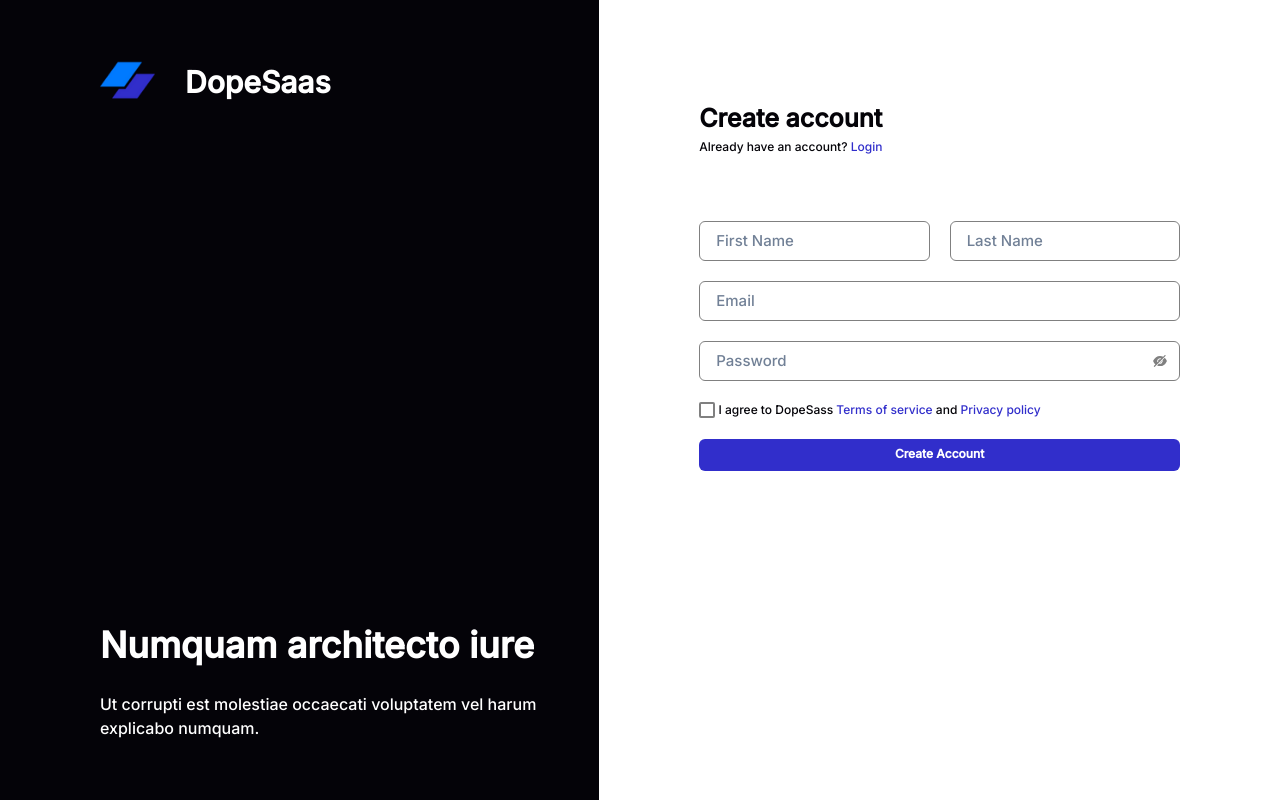
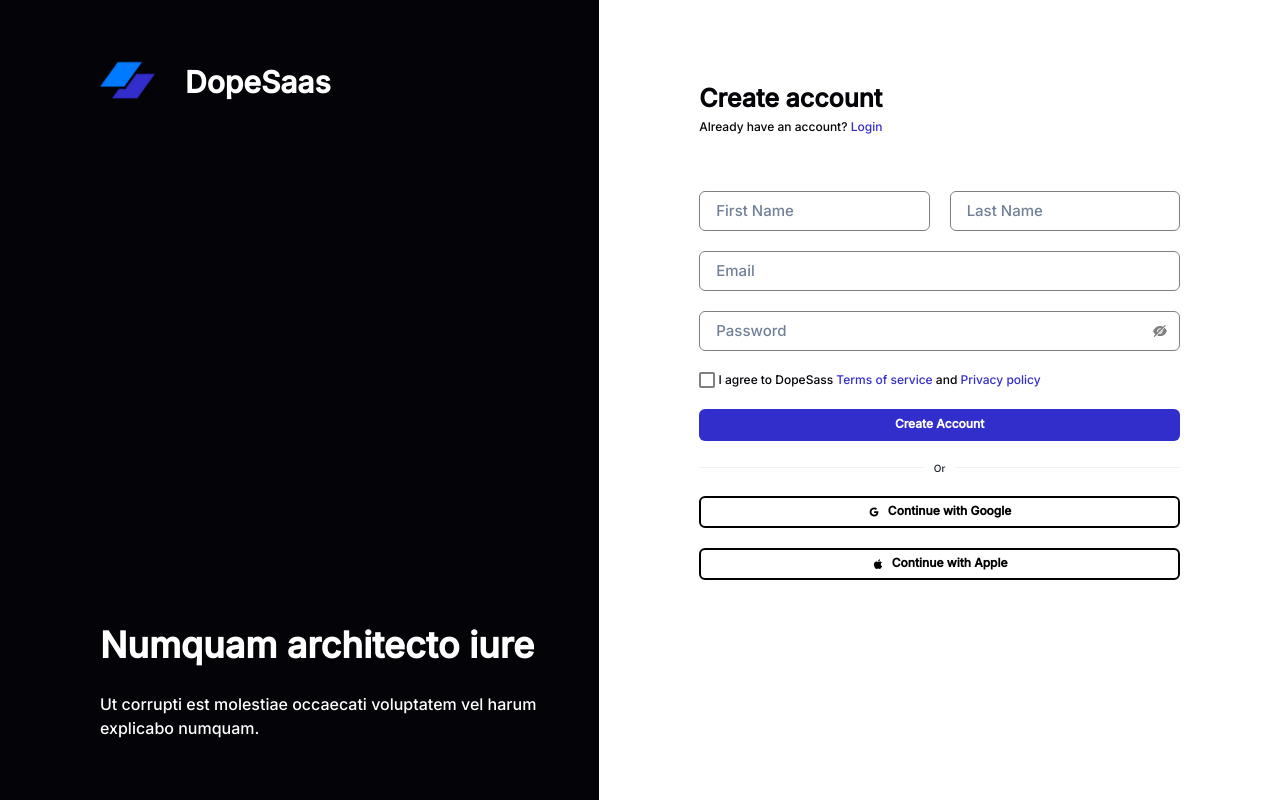
Before and after one commit to ProsperChihimba/authentication-screens, a React (Create React App) app: page / in a window 1280 px wide. Built offline with nearby package versions, Linux system fonts and the light colour scheme.

Commit message:
Update: finish up create account form design

```diff
--- a/src/components/main/index.jsx
+++ b/src/components/main/index.jsx
@@ -1,13 +1,13 @@
 import React from 'react'
-import { Flex, Box, Text, Input, InputGroup, InputRightElement, Checkbox, Button } from '@chakra-ui/react'
-import { AiFillEyeInvisible } from "react-icons/ai";
+import { Flex, Box, Text, Input, InputGroup, InputRightElement, Checkbox, Button, Divider  } from '@chakra-ui/react'
+import { AiFillEyeInvisible, AiFillApple, AiOutlineGoogle } from "react-icons/ai";
 import RightSide from '../rightSide'
 
 const Main = () => {
     return (
         <Flex>
             <RightSide />
-            <Box p='100px' fontFamily='Inter'>
+            <Box pr='100px' pl='100px' pt='80px' fontFamily='Inter'>
                 <Text
                     as='b'
                     color='#040308'
@@ -17,7 +17,7 @@ const Main = () => {
                 >
                     Create account
                 </Text>
-                <Flex mb='65px'>
+                <Flex mb='55px'>
                     <Text
                         color='#040308'
                         fontSize='12px'
@@ -96,7 +96,17 @@ const Main = () => {
                     </Text>
                 </Flex>
 
-                <Button bg='#312ECB' color='white' size='sm' width='100%' fontSize='12px'>Create Account</Button>
+                <Button mb='20px' bg='#312ECB' color='white' size='sm' width='100%' fontSize='12px'>Create Account</Button>
+
+                <Flex gap='10px' mb='20px'>
+                    <Divider orientation='horizontal' color='gray' mt='6px' size='lg' />
+                    <Text fontSize='10px'>Or</Text>
+                    <Divider orientation='horizontal' mt='6px' />
+                </Flex>
+
+                <Button mb='20px' leftIcon={<AiOutlineGoogle />} bg='#FFFFFF' color='black' border='2px' size='sm' width='100%' fontSize='12px'>Continue with Google</Button>
+
+                <Button leftIcon={<AiFillApple />} bg='#FFFFFF' color='black' size='sm' border='2px' width='100%' fontSize='12px'>Continue with Apple</Button>
             </Box>
         </Flex>
     )
```
